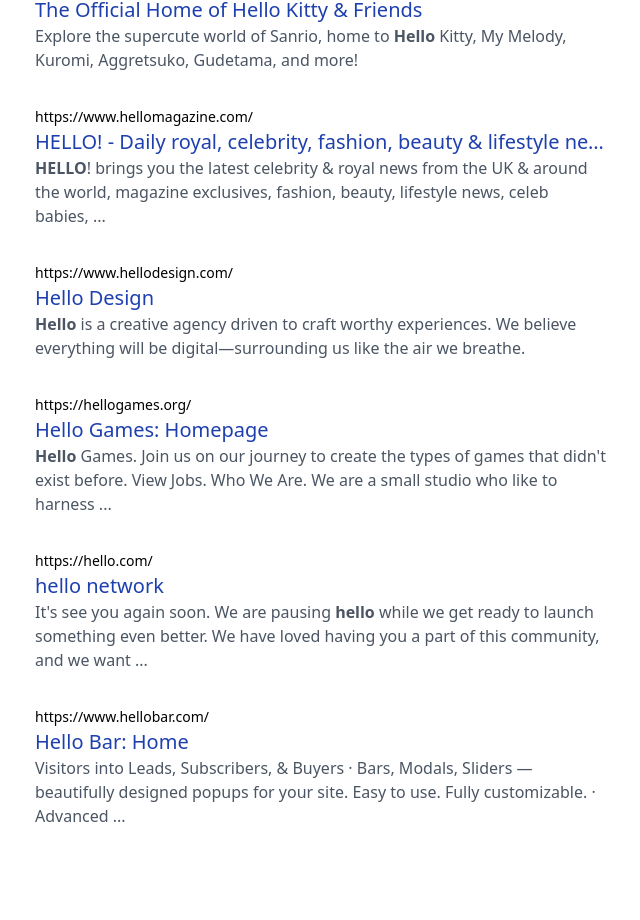
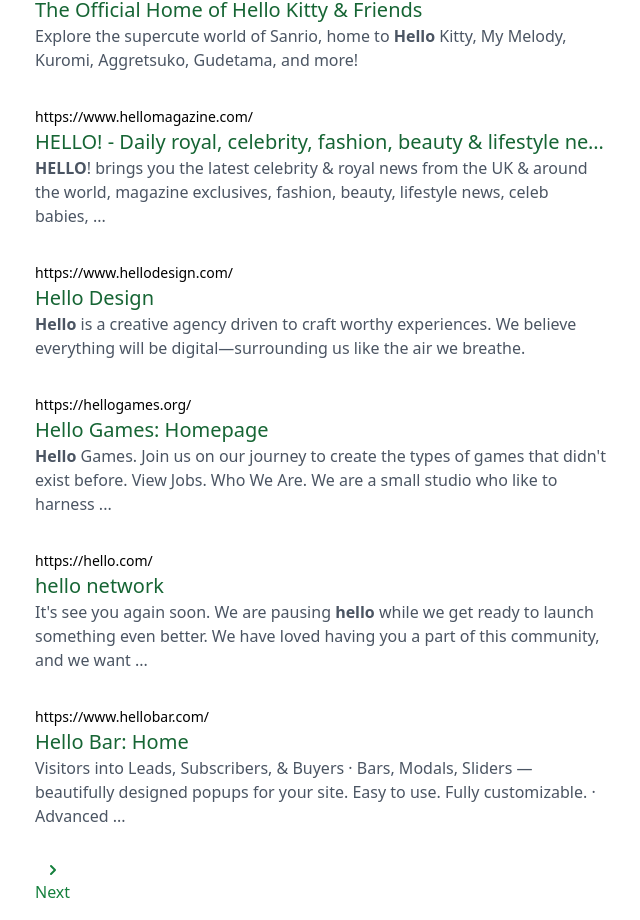
Before and after one commit to lakshyasinghc/google-v3, a Next.js app: page /search in a window 1280 px wide. Shown: the part 819-1739 px from the top of the page, without its empty margins (173-813 px from the left). Before the commit the page ends 1679 px from the top, so only its background shows below. Built offline with nearby package versions, Linux system fonts and the light colour scheme; no server answers.

Commit message:
create pagination component

```diff
--- /dev/null
+++ b/components/PaginationButtons.js
@@ -0,0 +1,33 @@
+import React from 'react'
+import Link from 'next/link';
+import {useRouter}from 'next/router';
+import {ChevronLeftIcon,ChevronRightIcon} from '@heroicons/react/solid';
+export default function PaginationButtons() {
+  const router= useRouter();
+  const startIndex= Number(router.query.start)||1;
+  return (
+    <div className="text-green-700 flex px-9 pb-4 justify-between sm:justify-start sm:space-x-44 sm:px-0">
+       {startIndex>10&&(
+
+<Link href={`/search?term=${router.query.term}&searchType=${router.query.searchType}&start=${startIndex-10}`} >
+  <div className="cursor-pointer flex flex-col items-center hover:underline">
+    <ChevronLeftIcon className='h-5'/>
+    <p>Previous</p>
+  </div>
+
+</Link>
+)}
+      {startIndex<90&&(
+
+      <Link href={`/search?term=${router.query.term}&searchType=${router.query.searchType}&start=${startIndex+10}`} >
+        <div className="cursor-pointer flex flex-col items-center hover:underline">
+          <ChevronRightIcon className='h-5'/>
+          <p>Next</p>
+        </div>
+
+      </Link>
+      )}
+
+    </div>
+  )
+}
--- a/components/SearchResults.js
+++ b/components/SearchResults.js
@@ -1,5 +1,6 @@
 import React from 'react'
 import Parser from "html-react-parser";
+import PaginationButtons from './PaginationButtons';
 export default function SearchResults({results}) {
   return (
     <div className="w-full mx-auto px-3 sm:pl-[5%] md:pl-[14%] lg:pl-52">
@@ -8,13 +9,14 @@
         <div key={result.link} className="max-w-xl mb-8">
           <div className="group">
           <a href={result.link} className="text-sm truncate">{result.formattedUrl}</a>
-          <a href={result.link} className="group-hover:underline text-blue-800">
+          <a href={result.link} className="group-hover:underline text-green-800">
             <h2 className="truncate text-xl font-medium ">{result.title}</h2>
           </a>
           </div>
           <p className="text-gray-600">{Parser(result.htmlSnippet)}</p>
         </div>
       ))}
+    <PaginationButtons/>
     </div>
   )
 }
--- a/pages/search.js
+++ b/pages/search.js
@@ -24,9 +24,11 @@
   )
 }
 export async function getServerSideProps(context){
+    const startIndex=context.query.start||"1";
+
     const mockData= true;
     const data= mockData ? Response :await fetch(
-    `https://www.googleapis.com/customsearch/v1?key=${process.env.API_KEY}&cx=${process.env.CONTEXT_KEY}&q=${context.query.term}${context.query.searchType && "&searchType=image"}
+    `https://www.googleapis.com/customsearch/v1?key=${process.env.API_KEY}&cx=${process.env.CONTEXT_KEY}&q=${context.query.term}${context.query.searchType && "&searchType=image"}&start=${startIndex}
     `).then((response)=>response.json());
     return{
         props:{
```
